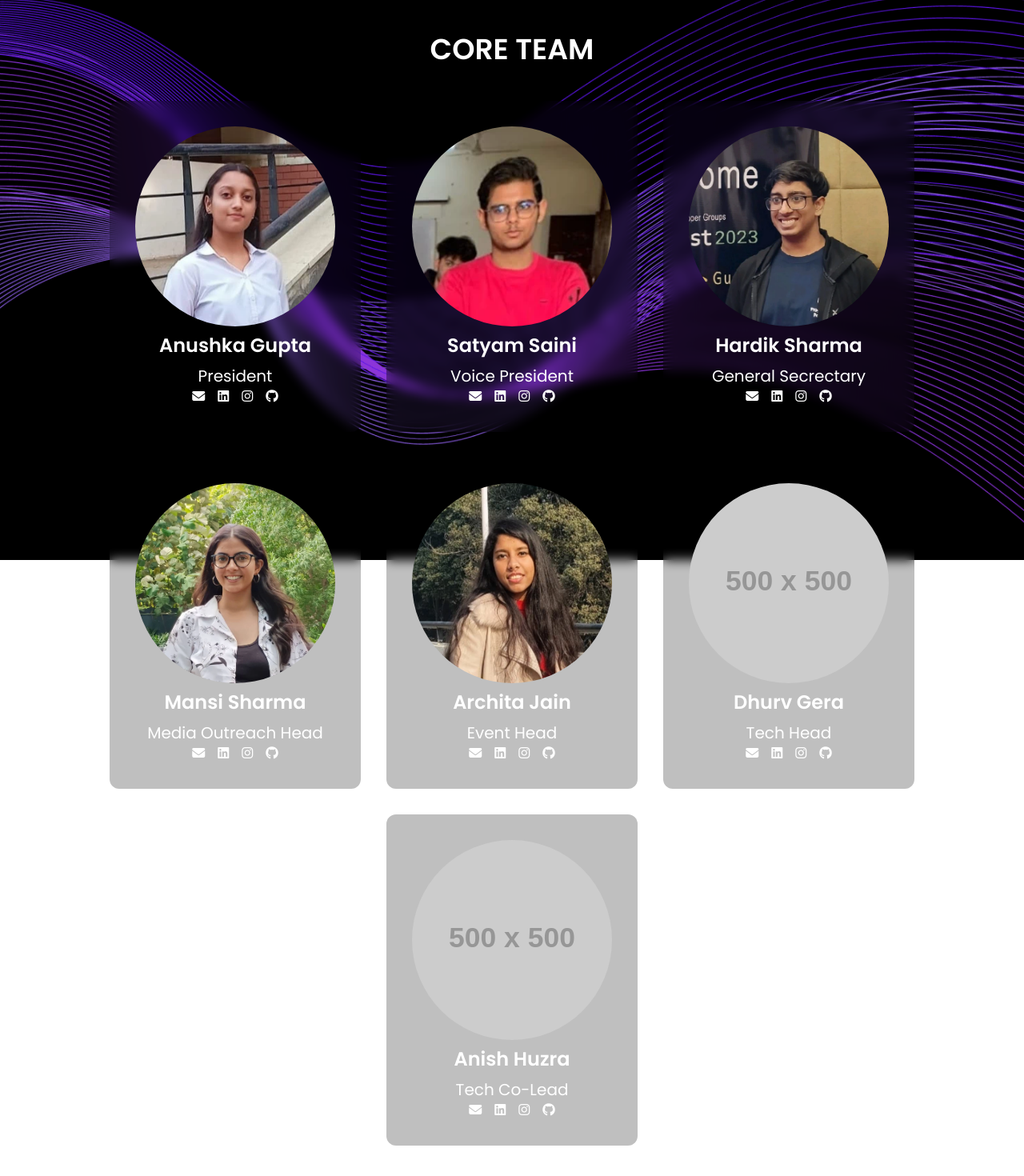
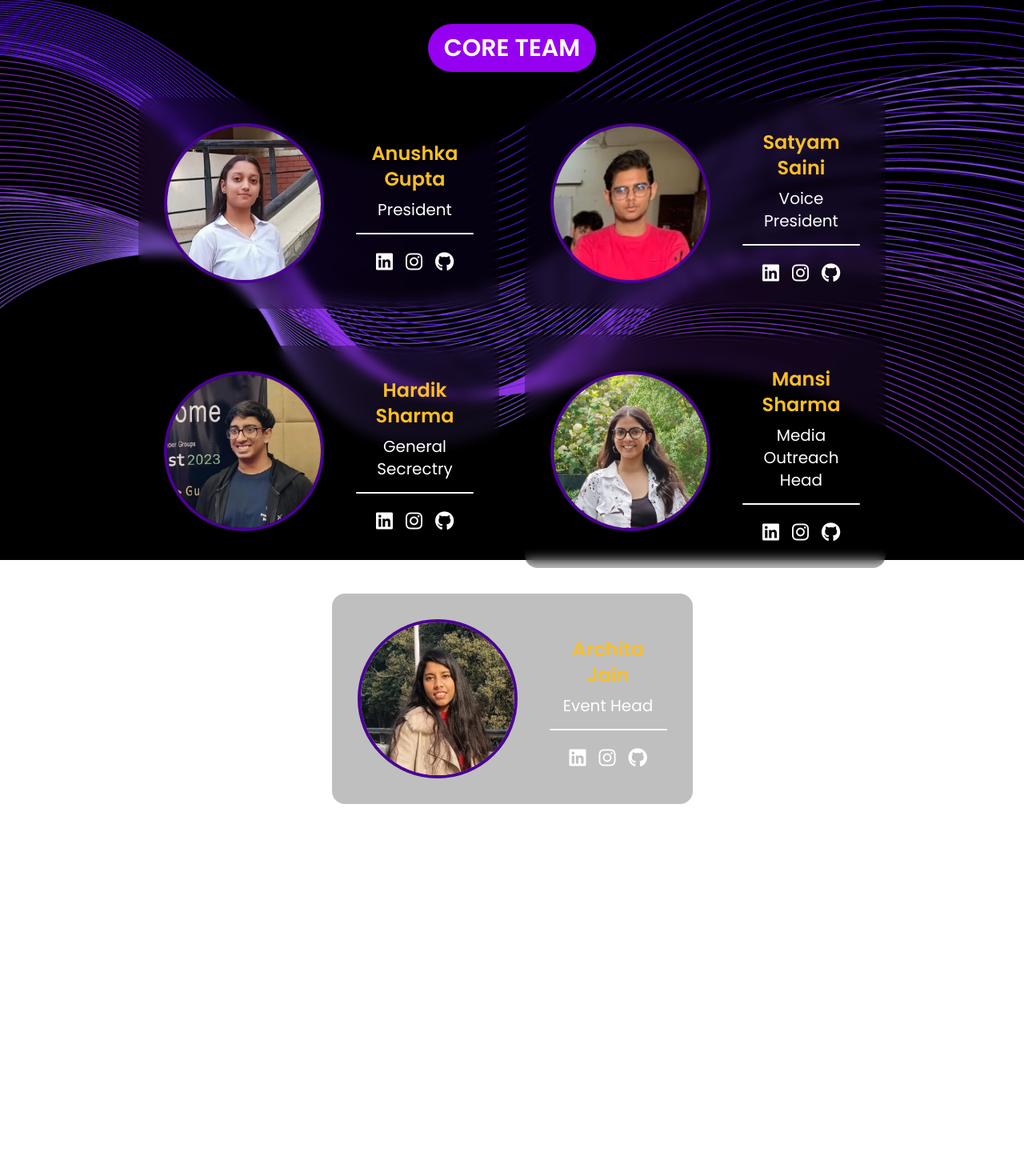
Before and after one commit to HaroonSaifi17/GFGadgips, a React (Vite) app: page /team in a window 1280 px wide. Shown: the part 100-1570 px from the top of the page at 80% size. After the commit the page ends 1201 px from the top, so only its background shows below. Built offline with nearby package versions, Linux system fonts and the light colour scheme.

Commit message:
New card design

```diff
--- a/src/Components/Events/Events.jsx
+++ b/src/Components/Events/Events.jsx
@@ -20,7 +20,11 @@ function Events() {
               A weekend of innovation and creativity awaits! Join us for
               electrifying challenges, collaborative brilliance, and the chance
               to shape the future. Unleash y our potential and be part of a
-              vibrant community driving positive change. Let's hack together!
+              vibrant community driving positive change. Registration was amazing and
+              surprised us; free gifts were distributed to the candidates. It
+              was not just an event; it was a celebration for those who love to
+              code. It was the best opportunity for freshers to explore their
+              coding skills and gain knowledge.
             </p>
           </div>
         </div>
--- a/src/Components/Team/Team.jsx
+++ b/src/Components/Team/Team.jsx
@@ -8,271 +8,191 @@ function Team() {
       <div>
         <div className="mx-auto text-white max-w-screen-2xl px-[5vw] py-8">
           <div className="flex justify-center">
-            <h1 className="font-semibold text-4xl rounded-full px-5 py-3">
+            <h1 className="font-semibold text-3xl rounded-full px-5 py-3 bg-[#9500F0]">
               CORE TEAM
             </h1>
           </div>
           <div className="flex gap-8 justify-center items-center flex-wrap mt-8">
-            <div className="bg-card  rounded-xl overflow-hidden p-8">
+            <div className="bg-card max-w-[451px] items-center  flex gap-10 max-md:gap-2 max-md:p-4 rounded-2xl overflow-hidden p-8">
+              <div className="sm:max-w-[200px] ">
                 <img
                   src="/assets/anushka.webp"
-                className=" w-[250px] hover:translate-x-1 duration-500 hover:-translate-y-1 f1 rounded-full"
+                  className=" hover:translate-x-1 border-[#4A0291] border-4 duration-500 hover:-translate-y-1 f1 rounded-full"
                   alt=""
                 />
-              <h4 className="text-center my-2 font-semibold text-2xl">
+              </div>
+              <div>
+                <h4 className="text-center my-2 text-amber-400 font-semibold text-2xl">
                   Anushka Gupta
                 </h4>
-              <h5 className="text-center text-xl">President</h5>
-              <div className="flex flex-wrap justify-center items-center gap-4 text-white">
-                <a
-                  href="mailto:codechef.adgitm@adgitmdelhi.ac.in"
-                  className="hover:text-[#4A0291] hover:scale-[1.2] duration-300 ease-out"
-                >
-                  <i className="fa-solid fa-envelope"></i>
-                </a>
+                <h5 className="text-center text-xl ">President</h5>
+                <div className="bg-white rounded-full h-[2px] w-full inline-block"></div>
+                <div className="flex mt-4 flex-wrap justify-center items-center gap-4 text-white">
                   <a
                     href="https://www.linkedin.com/company/codechefadgitm/"
                     className="hover:text-[#4A0291] hover:scale-[1.2] duration-300 ease-out"
                   >
-                  <i className="fa-brands fa-linkedin"></i>
+                    <i className="fa-brands fa-linkedin fa-xl"></i>
                   </a>
                   <a
                     className="hover:text-[#4A0291] hover:scale-[1.2] duration-300 ease-out"
                     href="https://www.youtube.com/@CodeChefADGITMChapter"
                   >
-                  <i className="fa-brands fa-instagram"></i>
+                    <i className="fa-brands fa-instagram fa-xl"></i>
                   </a>
                   <a
                     className="hover:text-[#4A0291] hover:scale-[1.2] duration-300 ease-out"
                     href="https://discord.com/invite/a5Sbt5UJEw"
                   >
-                  <i className="fa-brands fa-github"></i>
+                    <i className="fa-brands fa-github fa-xl"></i>
                   </a>
                 </div>
               </div>
-            <div className="bg-card rounded-xl overflow-hidden  p-8">
+            </div>
+            <div className="bg-card  max-w-[451px] items-center  flex gap-10  max-md:gap-2 max-md:p-4 rounded-2xl overflow-hidden  p-8">
+              <div className="md:max-w-[200px]">
                 <img
                   src="/assets/satyam.webp"
-                className=" w-[250px] hover:translate-x-1 duration-500 hover:-translate-y-1 f1 rounded-full"
+                  className=" hover:translate-x-1 border-[#4A0291] border-4 duration-500 hover:-translate-y-1 f1 rounded-full"
                   alt=""
                 />
-              <h4 className="text-center my-2 font-semibold text-2xl">
+              </div>
+              <div>
+                <h4 className="text-center my-2 text-amber-400 font-semibold text-2xl">
                   Satyam Saini
                 </h4>
-              <h5 className="text-center text-xl">Voice President</h5>
-              <div className="flex flex-wrap justify-center items-center gap-4 text-white">
-                <a
-                  href="mailto:codechef.adgitm@adgitmdelhi.ac.in"
-                  className="hover:text-[#4A0291] hover:scale-[1.2] duration-300 ease-out"
-                >
-                  <i className="fa-solid fa-envelope"></i>
-                </a>
+                <h5 className="text-center text-xl ">Voice President</h5>
+                <div className="bg-white rounded-full h-[2px] w-full inline-block"></div>
+                <div className="flex mt-4 flex-wrap justify-center items-center gap-4 text-white">
                   <a
                     href="https://www.linkedin.com/company/codechefadgitm/"
                     className="hover:text-[#4A0291] hover:scale-[1.2] duration-300 ease-out"
                   >
-                  <i className="fa-brands fa-linkedin"></i>
+                    <i className="fa-brands fa-linkedin fa-xl"></i>
                   </a>
                   <a
                     className="hover:text-[#4A0291] hover:scale-[1.2] duration-300 ease-out"
                     href="https://www.youtube.com/@CodeChefADGITMChapter"
                   >
-                  <i className="fa-brands fa-instagram"></i>
+                    <i className="fa-brands fa-instagram fa-xl"></i>
                   </a>
                   <a
                     className="hover:text-[#4A0291] hover:scale-[1.2] duration-300 ease-out"
                     href="https://discord.com/invite/a5Sbt5UJEw"
                   >
-                  <i className="fa-brands fa-github"></i>
+                    <i className="fa-brands fa-github fa-xl"></i>
                   </a>
                 </div>
               </div>
-            <div className="bg-card  rounded-xl overflow-hidden p-8">
+            </div>
+            <div className="bg-card items-center  max-w-[451px]  flex gap-10 rounded-2xl  max-md:gap-2 max-md:p-4  overflow-hidden p-8">
+              <div className="md:max-w-[200px]">
                 <img
-                className=" w-[250px] hover:translate-x-1 duration-500 hover:-translate-y-1 f1 rounded-full"
                   src="/assets/hardik.webp"
+                  className="hover:translate-x-1 border-[#4A0291] border-4 duration-500 hover:-translate-y-1 f1 rounded-full"
                   alt=""
                 />
-              <h4 className="text-center my-2 font-semibold text-2xl">
+              </div>
+              <div>
+                <h4 className="text-center my-2 text-amber-400 font-semibold text-2xl">
                   Hardik Sharma
                 </h4>
-              <h5 className="text-center text-xl">General Secrectary</h5>
-              <div className="flex flex-wrap justify-center items-center gap-4 text-white">
-                <a
-                  href="mailto:codechef.adgitm@adgitmdelhi.ac.in"
-                  className="hover:text-[#4A0291] hover:scale-[1.2] duration-300 ease-out"
-                >
-                  <i className="fa-solid fa-envelope"></i>
-                </a>
+                <h5 className="text-center text-xl ">General Secrectry</h5>
+                <div className="bg-white rounded-full h-[2px] w-full inline-block"></div>
+                <div className="flex mt-4 flex-wrap justify-center items-center gap-4 text-white">
                   <a
                     href="https://www.linkedin.com/company/codechefadgitm/"
                     className="hover:text-[#4A0291] hover:scale-[1.2] duration-300 ease-out"
                   >
-                  <i className="fa-brands fa-linkedin"></i>
+                    <i className="fa-brands fa-linkedin fa-xl"></i>
                   </a>
                   <a
                     className="hover:text-[#4A0291] hover:scale-[1.2] duration-300 ease-out"
                     href="https://www.youtube.com/@CodeChefADGITMChapter"
                   >
-                  <i className="fa-brands fa-instagram"></i>
+                    <i className="fa-brands fa-instagram fa-xl"></i>
                   </a>
                   <a
                     className="hover:text-[#4A0291] hover:scale-[1.2] duration-300 ease-out"
                     href="https://discord.com/invite/a5Sbt5UJEw"
                   >
-                  <i className="fa-brands fa-github"></i>
+                    <i className="fa-brands fa-github fa-xl"></i>
                   </a>
                 </div>
               </div>
-            <div className="bg-card  rounded-xl overflow-hidden p-8">
+            </div>
+            <div className="bg-card items-center  max-w-[451px]  flex gap-10 max-md:gap-2 max-md:p-4   rounded-2xl overflow-hidden p-8">
+              <div className="md:max-w-[200px]">
                 <img
                   src="/assets/mansi.webp"
-                className=" w-[250px] hover:translate-x-1 duration-500 hover:-translate-y-1 f1 rounded-full"
+                  className=" hover:translate-x-1 border-[#4A0291] border-4 duration-500 hover:-translate-y-1 f1 rounded-full"
                   alt=""
                 />
-              <h4 className="text-center my-2 font-semibold text-2xl">
+              </div>
+              <div>
+                <h4 className="text-center my-2 text-amber-400 font-semibold text-2xl">
                   Mansi Sharma
                 </h4>
-              <h5 className="text-center text-xl">Media Outreach Head</h5>
-              <div className="flex flex-wrap justify-center items-center gap-4 text-white">
-                <a
-                  href="mailto:codechef.adgitm@adgitmdelhi.ac.in"
-                  className="hover:text-[#4A0291] hover:scale-[1.2] duration-300 ease-out"
-                >
-                  <i className="fa-solid fa-envelope"></i>
-                </a>
+                <h5 className="text-center text-xl ">Media Outreach Head</h5>
+                <div className="bg-white rounded-full h-[2px] w-full inline-block"></div>
+                <div className="flex mt-4 flex-wrap justify-center items-center gap-4 text-white">
                   <a
                     href="https://www.linkedin.com/company/codechefadgitm/"
                     className="hover:text-[#4A0291] hover:scale-[1.2] duration-300 ease-out"
                   >
-                  <i className="fa-brands fa-linkedin"></i>
+                    <i className="fa-brands fa-linkedin fa-xl"></i>
                   </a>
                   <a
                     className="hover:text-[#4A0291] hover:scale-[1.2] duration-300 ease-out"
                     href="https://www.youtube.com/@CodeChefADGITMChapter"
                   >
-                  <i className="fa-brands fa-instagram"></i>
+                    <i className="fa-brands fa-instagram fa-xl"></i>
                   </a>
                   <a
                     className="hover:text-[#4A0291] hover:scale-[1.2] duration-300 ease-out"
                     href="https://discord.com/invite/a5Sbt5UJEw"
                   >
-                  <i className="fa-brands fa-github"></i>
+                    <i className="fa-brands fa-github fa-xl"></i>
                   </a>
                 </div>
               </div>
-            <div className="bg-card rounded-xl overflow-hidden  p-8">
+            </div>
+            <div className="bg-card items-center  flex gap-10  max-w-[451px] max-md:gap-2 max-md:p-4 rounded-2xl overflow-hidden p-8">
+              <div className="md:max-w-[200px]">
                 <img
                   src="/assets/archita.webp"
-                className=" w-[250px] hover:translate-x-1 duration-500 hover:-translate-y-1 f1 rounded-full"
+                  className="hover:translate-x-1 border-[#4A0291] border-4 duration-500 hover:-translate-y-1 f1 rounded-full"
                   alt=""
                 />
-              <h4 className="text-center my-2 font-semibold text-2xl">
+              </div>
+              <div>
+                <h4 className="text-center my-2 text-amber-400 font-semibold text-2xl">
                   Archita Jain
                 </h4>
-              <h5 className="text-center text-xl">Event Head</h5>
-              <div className="flex flex-wrap justify-center items-center gap-4 text-white">
-                <a
-                  href="mailto:codechef.adgitm@adgitmdelhi.ac.in"
-                  className="hover:text-[#4A0291] hover:scale-[1.2] duration-300 ease-out"
-                >
-                  <i className="fa-solid fa-envelope"></i>
-                </a>
+                <h5 className="text-center text-xl ">Event Head</h5>
+                <div className="bg-white rounded-full h-[2px] w-full inline-block"></div>
+                <div className="flex mt-4 flex-wrap justify-center items-center gap-4 text-white">
                   <a
                     href="https://www.linkedin.com/company/codechefadgitm/"
                     className="hover:text-[#4A0291] hover:scale-[1.2] duration-300 ease-out"
                   >
-                  <i className="fa-brands fa-linkedin"></i>
+                    <i className="fa-brands fa-linkedin fa-xl"></i>
                   </a>
                   <a
                     className="hover:text-[#4A0291] hover:scale-[1.2] duration-300 ease-out"
                     href="https://www.youtube.com/@CodeChefADGITMChapter"
                   >
-                  <i className="fa-brands fa-instagram"></i>
+                    <i className="fa-brands fa-instagram fa-xl"></i>
                   </a>
                   <a
                     className="hover:text-[#4A0291] hover:scale-[1.2] duration-300 ease-out"
                     href="https://discord.com/invite/a5Sbt5UJEw"
                   >
-                  <i className="fa-brands fa-github"></i>
+                    <i className="fa-brands fa-github fa-xl"></i>
                   </a>
                 </div>
               </div>
-            <div className="bg-card rounded-xl overflow-hidden  p-8">
-              <img
-                src="https://placehold.it/500"
-                className=" w-[250px] hover:translate-x-1 duration-500 hover:-translate-y-1 f1 rounded-full"
-                alt=""
-              />
-              <h4 className="text-center my-2 font-semibold text-2xl">
-                Dhurv Gera
-              </h4>
-              <h5 className="text-center text-xl">Tech Head</h5>
-              <div className="flex flex-wrap justify-center items-center gap-4 text-white">
-                <a
-                  href="mailto:codechef.adgitm@adgitmdelhi.ac.in"
-                  className="hover:text-[#4A0291] hover:scale-[1.2] duration-300 ease-out"
-                >
-                  <i className="fa-solid fa-envelope"></i>
-                </a>
-                <a
-                  href="https://www.linkedin.com/company/codechefadgitm/"
-                  className="hover:text-[#4A0291] hover:scale-[1.2] duration-300 ease-out"
-                >
-                  <i className="fa-brands fa-linkedin"></i>
-                </a>
-                <a
-                  className="hover:text-[#4A0291] hover:scale-[1.2] duration-300 ease-out"
-                  href="https://www.youtube.com/@CodeChefADGITMChapter"
-                >
-                  <i className="fa-brands fa-instagram"></i>
-                </a>
-                <a
-                  className="hover:text-[#4A0291] hover:scale-[1.2] duration-300 ease-out"
-                  href="https://discord.com/invite/a5Sbt5UJEw"
-                >
-                  <i className="fa-brands fa-github"></i>
-                </a>
             </div>
-            </div>
-<div className="bg-card rounded-xl overflow-hidden  p-8">
-              <img
-                src="https://placehold.it/500"
-                className=" w-[250px] hover:translate-x-1 duration-500 hover:-translate-y-1 f1 rounded-full"
-                alt=""
-              />
-              <h4 className="text-center my-2 font-semibold text-2xl">
-                Anish Huzra
-              </h4>
-              <h5 className="text-center text-xl">Tech Co-Lead</h5>
-              <div className="flex flex-wrap justify-center items-center gap-4 text-white">
-                <a
-                  href="mailto:codechef.adgitm@adgitmdelhi.ac.in"
-                  className="hover:text-[#4A0291] hover:scale-[1.2] duration-300 ease-out"
-                >
-                  <i className="fa-solid fa-envelope"></i>
-                </a>
-                <a
-                  href="https://www.linkedin.com/company/codechefadgitm/"
-                  className="hover:text-[#4A0291] hover:scale-[1.2] duration-300 ease-out"
-                >
-                  <i className="fa-brands fa-linkedin"></i>
-                </a>
-                <a
-                  className="hover:text-[#4A0291] hover:scale-[1.2] duration-300 ease-out"
-                  href="https://www.youtube.com/@CodeChefADGITMChapter"
-                >
-                  <i className="fa-brands fa-instagram"></i>
-                </a>
-                <a
-                  className="hover:text-[#4A0291] hover:scale-[1.2] duration-300 ease-out"
-                  href="https://discord.com/invite/a5Sbt5UJEw"
-                >
-                  <i className="fa-brands fa-github"></i>
-                </a>
-              </div>
-            </div>
-
           </div>
         </div>
       </div>
```
Also changed, not shown: src/Components/Contact/Contact.jsx (+13 -3 lines). Lines whose indentation alone changed are shown as unchanged.
